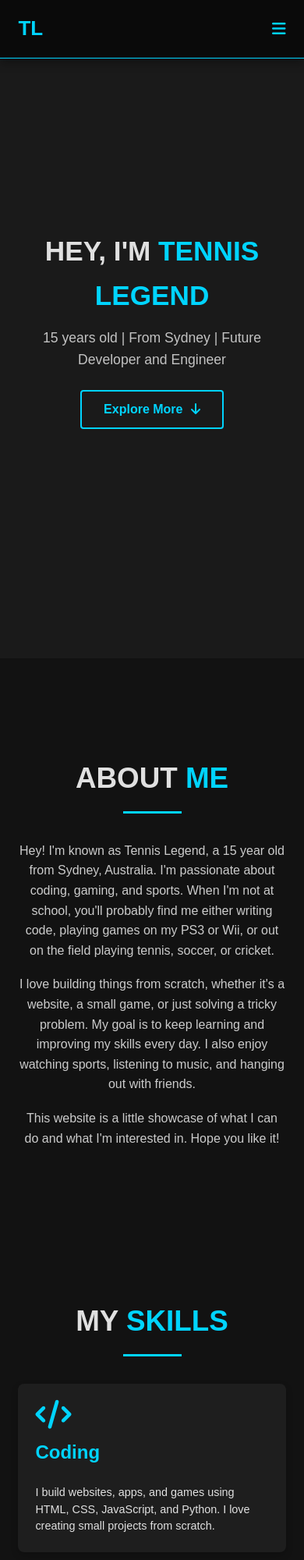
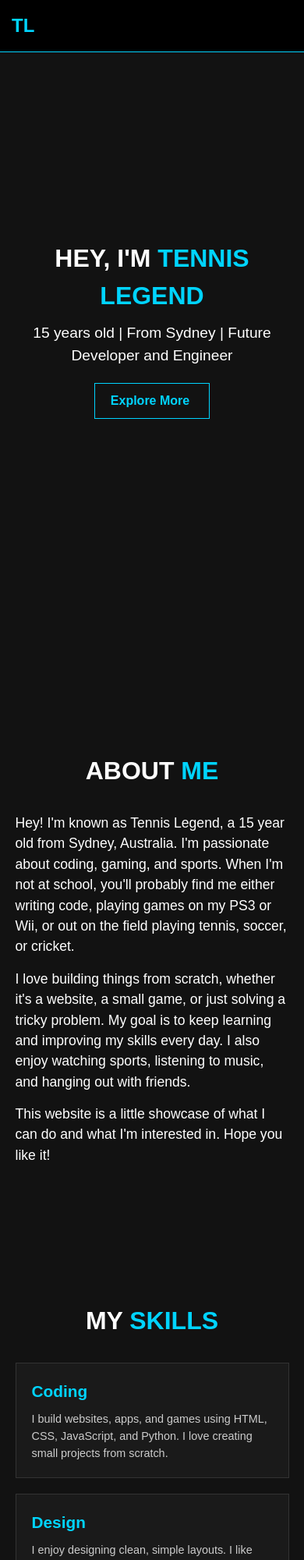
Before and after one commit to tennis-legend1/Tennis-Legend---The-Website, a plain HTML site: page index.html in a window 390 px wide. Shown: the top 2000 px of the page at 78% size. Drawn offline with Linux system fonts and the light colour scheme.

Commit message:
made it all human written

```diff
--- a/index.html
+++ b/index.html
@@ -5,10 +5,8 @@
     <meta name="viewport" content="width=device-width, initial-scale=1.0">
     <title>Tennis Legend</title>
     <link rel="stylesheet" href="style.css">
-    <link rel="stylesheet" href="https://cdnjs.cloudflare.com/ajax/libs/font-awesome/6.4.0/css/all.min.css">
 </head>
 <body>
-    <!-- NAVBAR -->
     <nav>
         <div class="logo">TL</div>
         <ul class="nav-links">
@@ -22,21 +20,14 @@
         </div>
     </nav>
 
-    <!-- SECTION 1: Home -->
     <section id="home" class="home">
         <div class="home-content">
             <h1>HEY, I'M <span>TENNIS LEGEND</span></h1>
             <p>15 years old | From Sydney | Future Developer and Engineer</p>
             <a href="#about" class="btn">Explore More <i class="fas fa-arrow-down"></i></a>
         </div>
-        <div class="floating-icons">
-            <i class="fas fa-code"></i>
-            <i class="fas fa-gamepad"></i>
-            <i class="fas fa-futbol"></i>
-        </div>
     </section>
 
-    <!-- SECTION 2: ABOUT -->
     <section id="about" class="about">
         <div class="container">
             <h2>ABOUT <span>ME</span></h2>
@@ -48,14 +39,11 @@
         </div>
     </section>
 
-    <!-- SECTION 3: SKILLS -->
     <section id="skills" class="skills">
         <div class="container">
             <h2>MY <span>SKILLS</span></h2>
             <div class="cards-grid">
-                <!-- CARD 1: CODING -->
                 <div class="flip-card">
-                    <div class="flip-card-inner">
                     <div class="flip-card-front">
                         <i class="fas fa-code"></i>
                         <h3>Coding</h3>
@@ -64,10 +52,7 @@
                         <p>I build websites, apps, and games using HTML, CSS, JavaScript, and Python. I love creating small projects from scratch.</p>
                     </div>
                 </div>
-                </div>
-                <!-- CARD 2: DESIGN -->
                 <div class="flip-card">
-                    <div class="flip-card-inner">
                     <div class="flip-card-front">
                         <i class="fas fa-paint-brush"></i>
                         <h3>Design</h3>
@@ -76,10 +61,7 @@
                         <p>I enjoy designing clean, simple layouts. I like minimalistic styles that are easy to navigate and look professional.</p>
                     </div>
                 </div>
-                </div>
-                <!-- CARD 3: PROBLEM SOLVING -->
                 <div class="flip-card">
-                    <div class="flip-card-inner">
                     <div class="flip-card-front">
                         <i class="fas fa-lightbulb"></i>
                         <h3>Problem Solving</h3>
@@ -90,17 +72,13 @@
                 </div>
             </div>
         </div>
-        </div>
     </section>
 
-    <!-- SECTION 4: HOBBIES -->
     <section id="hobbies" class="hobbies">
         <div class="container">
             <h2>MY <span>HOBBIES</span></h2>
             <div class="cards-grid">
-                <!-- CARD 1: SPORTS -->
                 <div class="flip-card">
-                    <div class="flip-card-inner">
                     <div class="flip-card-front">
                         <i class="fas fa-futbol"></i>
                         <h3>Sports</h3>
@@ -109,10 +87,7 @@
                         <p>I play tennis, soccer, and cricket. Tennis is my favorite as I love the intensity and strategy of the game.</p>
                     </div>
                 </div>
-                </div>
-                <!-- CARD 2: CODING -->
                 <div class="flip-card">
-                    <div class="flip-card-inner">
                     <div class="flip-card-front">
                         <i class="fas fa-laptop-code"></i>
                         <h3>Coding</h3>
@@ -121,10 +96,7 @@
                         <p>I spend a lot of time coding. I love building websites, small games, and experimenting with new technologies.</p>
                     </div>
                 </div>
-                </div>
-                <!-- CARD 3: GAMING -->
                 <div class="flip-card">
-                    <div class="flip-card-inner">
                     <div class="flip-card-front">
                         <i class="fas fa-gamepad"></i>
                         <h3>Gaming</h3>
@@ -133,10 +105,7 @@
                         <p>I play on PS3 and Wii. My favorite games are action and adventure ones. Gaming is a great way to relax and have fun.</p>
                     </div>
                 </div>
-                </div>
-                <!-- CARD 4: MUSIC -->
                 <div class="flip-card">
-                    <div class="flip-card-inner">
                     <div class="flip-card-front">
                         <i class="fas fa-music"></i>
                         <h3>Music</h3>
@@ -147,15 +116,12 @@
                 </div>
             </div>
         </div>
-        </div>
     </section>
 
-    <!-- FOOTER -->
     <footer>
         <p>© 2026 Tennis Legend | Sydney, Australia
     </footer>
 
-    <!-- Mobile menu toggle -->
     <script>
         const burger = document.querySelector('.burger');
         const navLinks = document.querySelector('.nav-links');
--- a/style.css
+++ b/style.css
@@ -1,23 +1,16 @@
-.flip-card-back h3 {
-    font-size: 1.4rem;
-    margin-bottom: 6px;
-    color: #00d4ff;
+body {
+    background-color: #121212;
+    color: #ffffff;
+    line-height: 1.5;
 }
 
 .home-content h1 span {
     color: #00d4ff;
 }
 
-body {
-    background-color: #121212;
-    color: #e0e0e0;
-    line-height: 1.6;
-    overflow-x: hidden;
-}
-
 .flip-card-front h3 {
-    font-size: 1.5rem;
-    margin-bottom: 12px;
+    font-size: 1.3rem;
+    margin-bottom: 8px;
     color: #00d4ff;
 }
 
@@ -28,34 +21,19 @@ body {
     color: #00d4ff;
 }
 
-.flip-card-inner {
-    width: 100%;
-    height: 100%;
-}
-
-.btn:hover {
-    background: #00d4ff;
-    color: #0a0a0a;
-    transform: translateY(-2px);
-}
-
 .nav-links a {
-    font-weight: 500;
-    transition: 0.3s;
-    color: #e0e0e0;
+    color: #ffffff;
 }
 
 .about-content p {
     font-size: 1.1rem;
-    color: #e0e0e0;
-    margin-bottom: 18px;
-    opacity: 0.9;
+    margin-bottom: 15px;
 }
 
 .flip-card-front i {
-    font-size: 2.8rem;
+    font-size: 2.5rem;
     color: #00d4ff;
-    margin-bottom: 10px;
+    margin-bottom: 8px;
 }
 
 * {
@@ -71,14 +49,13 @@ h2 span {
 
 .cards-grid {
     display: grid;
-    grid-template-columns: repeat(auto-fit, minmax(260px, 1fr));
-    gap: 22px;
+    grid-template-columns: repeat(auto-fit, minmax(240px, 1fr));
+    gap: 20px;
 }
 
 nav {
-    background-color: #0a0a0a;
-    box-shadow: 0 4px 12px rgba(0, 0, 0, 0.4);
-    padding: 16px 6%;
+    background-color: #000000;
+    padding: 15px;
     display: flex;
     justify-content: space-between;
     align-items: center;
@@ -90,35 +67,29 @@ nav {
 }
 
 .home-content p {
-    font-size: 1.4rem;
-    margin-bottom: 25px;
-    opacity: 0.85;
+    font-size: 1.2rem;
+    margin-bottom: 20px;
 }
 
 .flip-card {
-    background: #1e1e1e;
+    background-color: #1a1a1a;
     width: 100%;
-    min-height: 200px;
-    border-radius: 8px;
-    padding: 22px;
-    box-shadow: 0 4px 10px rgba(0,0,0,0.2);
-    transition: transform 0.25s;
+    padding: 20px;
+    border: 1px solid #333333;
 }
 
 .about-content {
-    max-width: 820px;
+    max-width: 800px;
     margin: 0 auto;
-    text-align: center;
 }
 
 .flip-card-back p {
     font-size: 0.9rem;
-    color: #e0e0e0;
-    line-height: 1.5;
+    color: #cccccc;
 }
 
 .logo {
-    font-size: 26px;
+    font-size: 24px;
     font-weight: bold;
     color: #00d4ff;
 }
@@ -128,82 +99,66 @@ nav {
     display: flex;
     align-items: center;
     justify-content: center;
-    background-color: #1a1a1a;
-    color: #e0e0e0;
+    background-color: #121212;
     text-align: center;
-    padding: 0 20px;
 }
 
 .nav-links {
     display: flex;
     list-style: none;
-    gap: 25px;
+    gap: 20px;
 }
 
 .btn {
     display: inline-block;
-    background: transparent;
+    background-color: transparent;
     color: #00d4ff;
-    padding: 10px 28px;
-    border-radius: 4px;
+    padding: 10px 20px;
+    border: 1px solid #00d4ff;
+    text-decoration: none;
     font-weight: bold;
-    transition: 0.25s;
-    border: 2px solid #00d4ff;
-    text-decoration: none;
+}
+
+.btn:hover {
+    background-color: #00d4ff;
+    color: #000000;
 }
 
 h2 {
-    font-size: 2.3rem;
-    margin-bottom: 35px;
+    font-size: 2rem;
+    margin-bottom: 30px;
     text-align: center;
-    color: #e0e0e0;
 }
 
 .nav-links a:hover {
     color: #00d4ff;
 }
 
-.flip-card:hover {
-    transform: translateY(-4px);
-    background: #252525;
-}
-
-h2::after {
-    content: '';
-    display: block;
-    width: 75px;
-    height: 3px;
-    background: #00d4ff;
-    margin: 12px auto;
-}
-
 .btn i {
-    margin-left: 6px;
+    margin-left: 5px;
 }
 
 .container {
-    width: 88%;
-    max-width: 1100px;
+    width: 90%;
+    max-width: 1000px;
     margin: 0 auto;
-    padding: 50px 0;
+    padding: 40px 0;
 }
 
 .flip-card-back {
     margin-top: 10px;
-    padding-top: 10px;
 }
 
 .home-content h1 {
-    font-size: 3.2rem;
-    margin-bottom: 12px;
+    font-size: 3rem;
+    margin-bottom: 10px;
 }
 
 footer {
-    background: #0a0a0a;
-    color: #e0e0e0;
+    background-color: #000000;
     text-align: center;
-    padding: 25px;
-    margin-top: 50px;
+    padding: 20px;
+    margin-top: 40px;
     border-top: 1px solid #00d4ff;
 }
 
@@ -211,27 +166,23 @@ footer i {
     color: #00d4ff;
 }
 
-.floating-icons {
-    display: none;
-}
-
 .about, .skills, .hobbies {
-    padding-top: 75px;
+    padding-top: 80px;
 }
 
 @media (max-width: 768px) {
     .nav-links {
         position: fixed;
-        top: 65px;
+        top: 60px;
         left: -100%;
         width: 100%;
-        height: calc(100vh - 65px);
-        background: #0a0a0a;
+        height: calc(100vh - 60px);
+        background-color: #000000;
         flex-direction: column;
         align-items: center;
         justify-content: center;
-        gap: 25px;
-        transition: 0.4s;
+        gap: 20px;
+        transition: 0.3s;
     }
 
     .nav-links.active {
@@ -243,18 +194,6 @@ footer i {
     }
 
     .home-content h1 {
-        font-size: 2.2rem;
-    }
-
-    .home-content p {
-        font-size: 1.1rem;
-    }
-
-    .about-content p {
-        font-size: 1rem;
-    }
-
-    .flip-card-front i {
-        font-size: 2.3rem;
+        font-size: 2rem;
     }
 }
```
Lines whose indentation alone changed are shown as unchanged.
